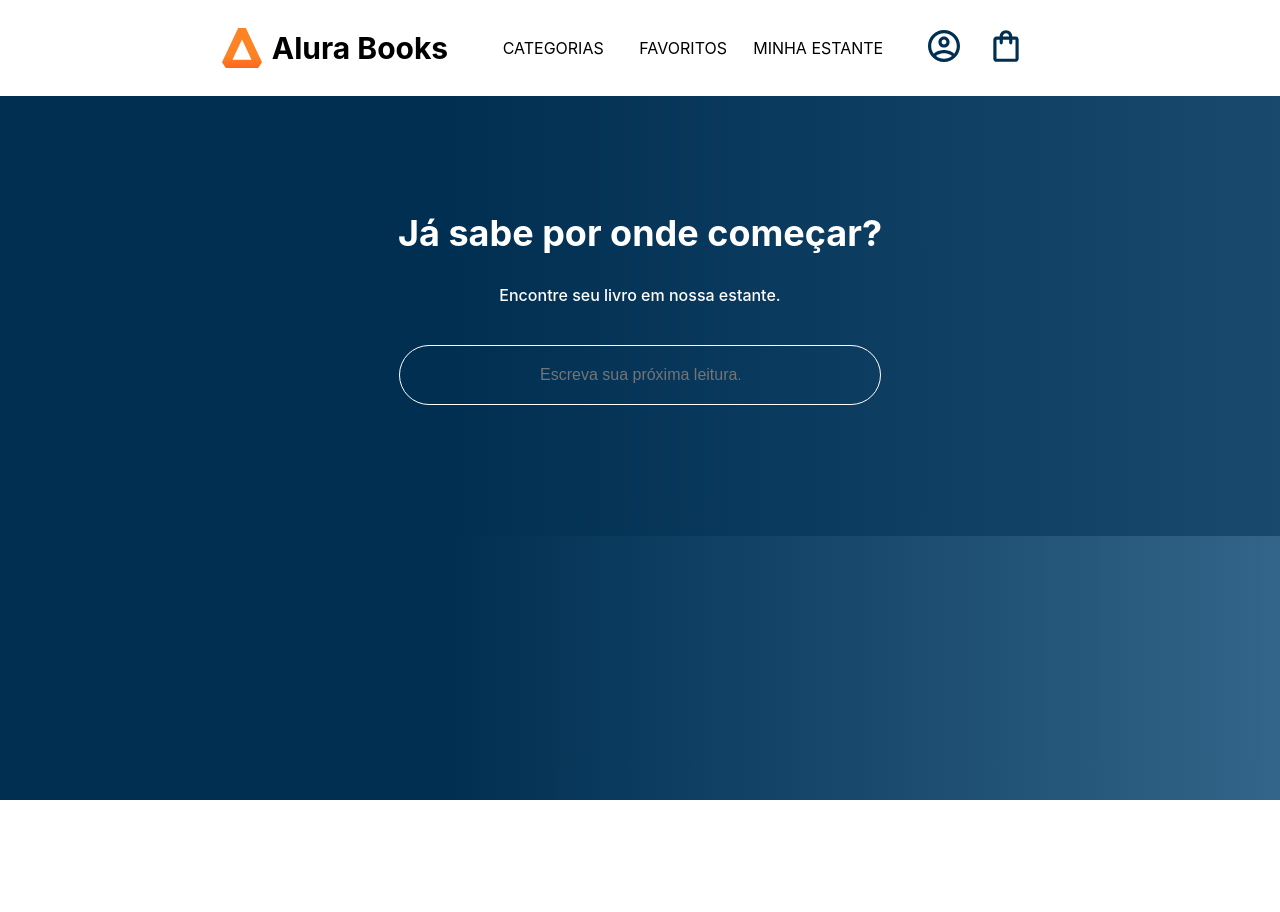
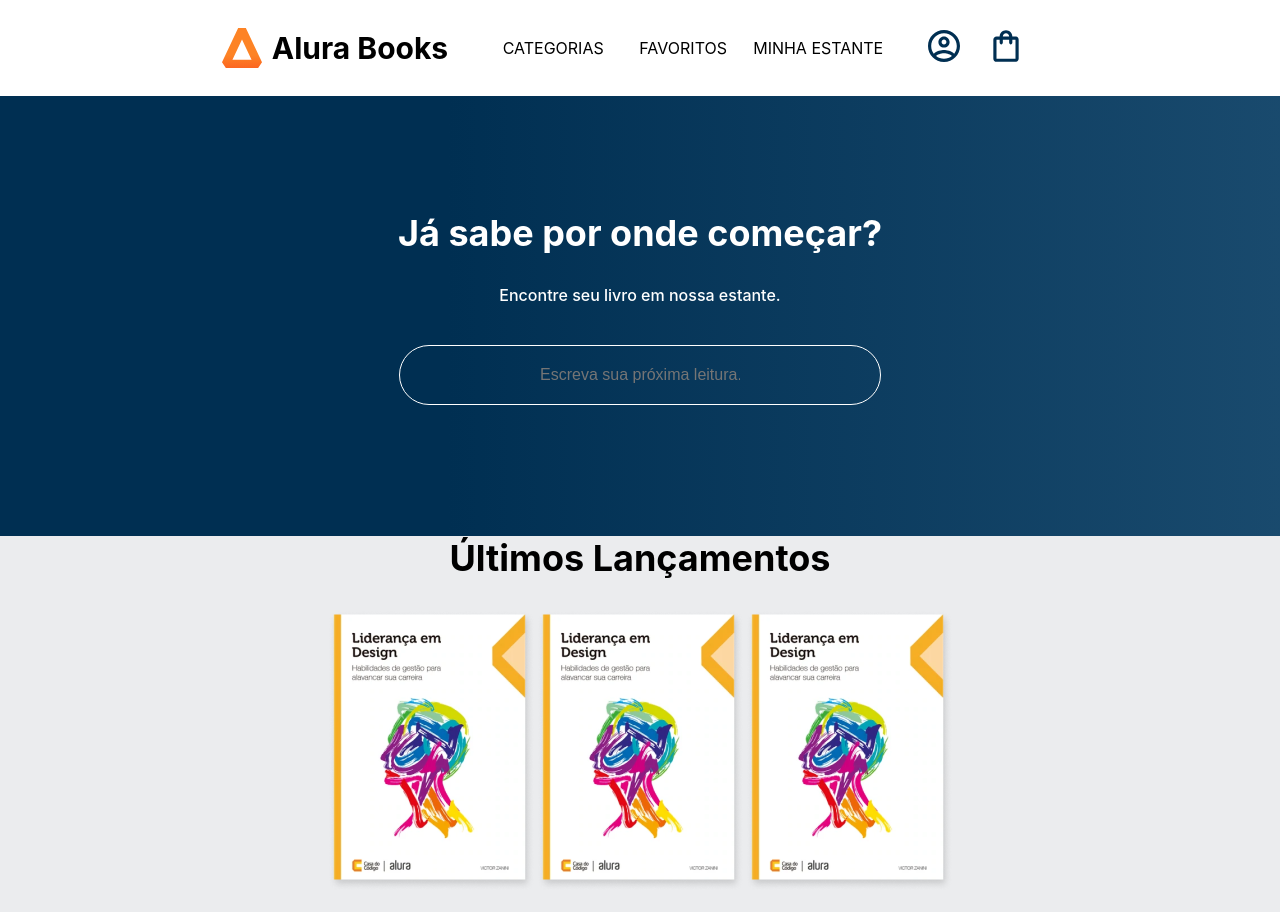
Before and after one commit to luacarol/alura-books, a React (Create React App) app: page / in a window 1280 px wide. Before the commit the page ends 800 px from the top, so only its background shows below. Built offline with nearby package versions, Linux system fonts and the light colour scheme.

Commit message:
UltimosLancamentos

```diff
--- a/src/App.js
+++ b/src/App.js
@@ -1,5 +1,6 @@
 import Header from './componentes/Header';
 import Pesquisa from './componentes/Pesquisa/index';
+import UltimosLancamentos from './componentes/UltimosLancamentos';
 import styled from 'styled-components';
 
 
@@ -15,6 +16,7 @@
     <AppContainer>
       <Header/>
       <Pesquisa/>
+      <UltimosLancamentos/>
     </AppContainer>
   );
 }
--- a/src/componentes/Pesquisa/dadosPesquisa.js
+++ b/src/componentes/Pesquisa/dadosPesquisa.js
@@ -6,7 +6,3 @@
     {nome: 'Cangaceiro em JavaScript', id: 3, src: livro},
     {nome: 'Aventureiros do Java', id: 4, src: livro}
 ]
-
-export const autores = [
-
-]
--- /dev/null
+++ b/src/componentes/UltimosLancamentos/dadosUltimosLancamentos.js
@@ -0,0 +1,7 @@
+import livro from '../../imagens/livro.png';
+
+export const livros = [
+    {nome: 'Liderança em Design', id: 1, src: livro},
+    {nome: 'Cangaceiro em JavaScript', id: 2, src: livro},
+    {nome: 'Aventureiros do Java', id: 3, src: livro}
+]
--- /dev/null
+++ b/src/componentes/UltimosLancamentos/index.js
@@ -0,0 +1,42 @@
+import { livros } from './dadosUltimosLancamentos';
+import styled from 'styled-components';
+
+const UltimosLancamentosContainer = styled.section`
+    background-color: #EBECEE;
+    padding-bottom: 20px;
+    display: flex;
+    flex-direction: column;
+`
+
+const Titulo = styled.h2`
+    width: 100%,
+    padding: 30px 0;
+    background-color: #FFF,
+    color: #EB9B00;
+    font-size: 36px;
+    text-align: center;
+    margin: 0;
+`
+
+const NovosLivrosContainer = styled.div`
+    margin-top: 30px;
+    display: flex;
+    width: 100%;
+    justify-content: center;
+    cursor: pointer;
+`
+
+function UltimosLancamentos() {
+    return (
+        <UltimosLancamentosContainer>
+            <Titulo>Últimos Lançamentos</Titulo>
+            <NovosLivrosContainer>
+                {livros.map(livro => (
+                    <img src={livro.src} alt={livro.id} />
+                ))}
+            </NovosLivrosContainer>
+        </UltimosLancamentosContainer>
+    )
+}
+
+export default UltimosLancamentos
```
